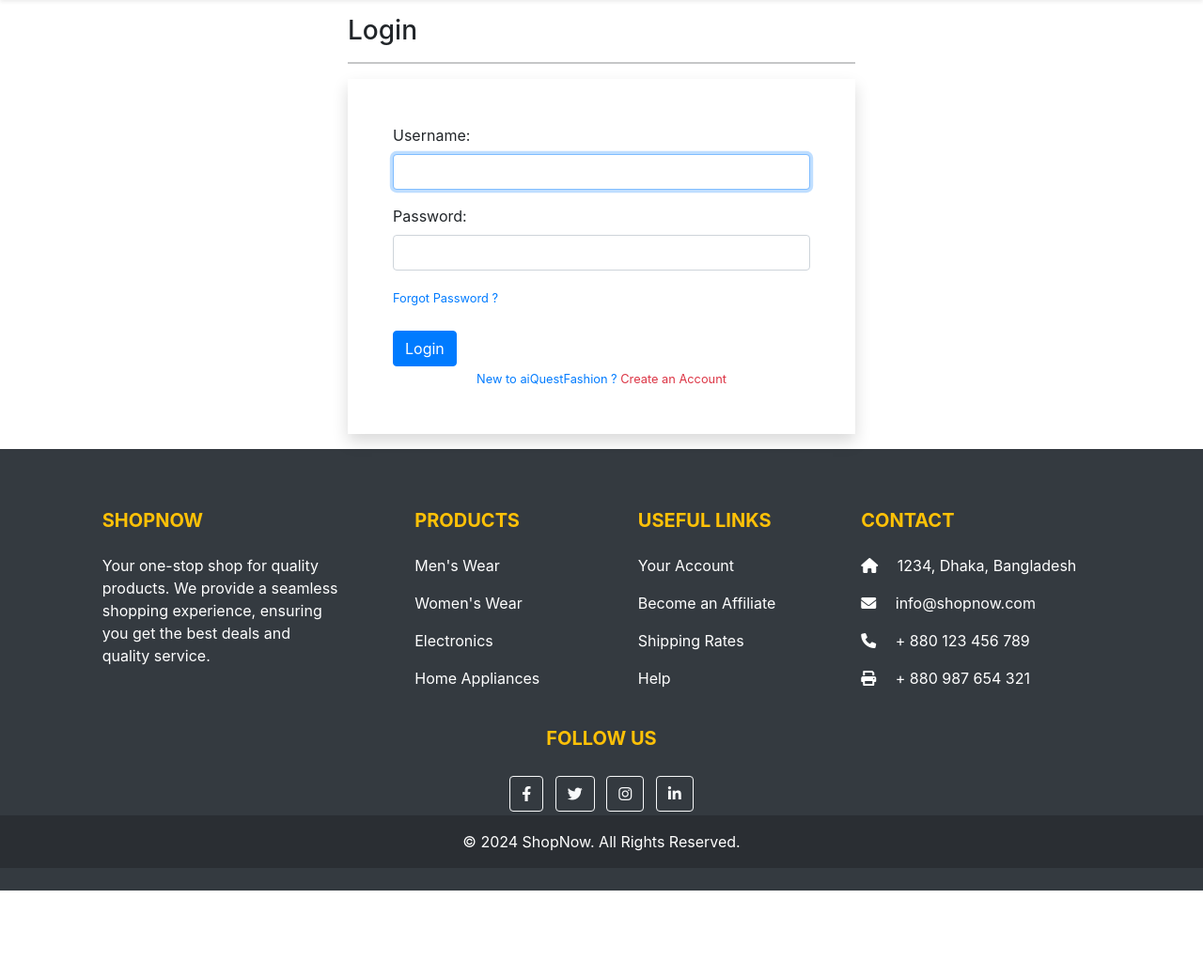
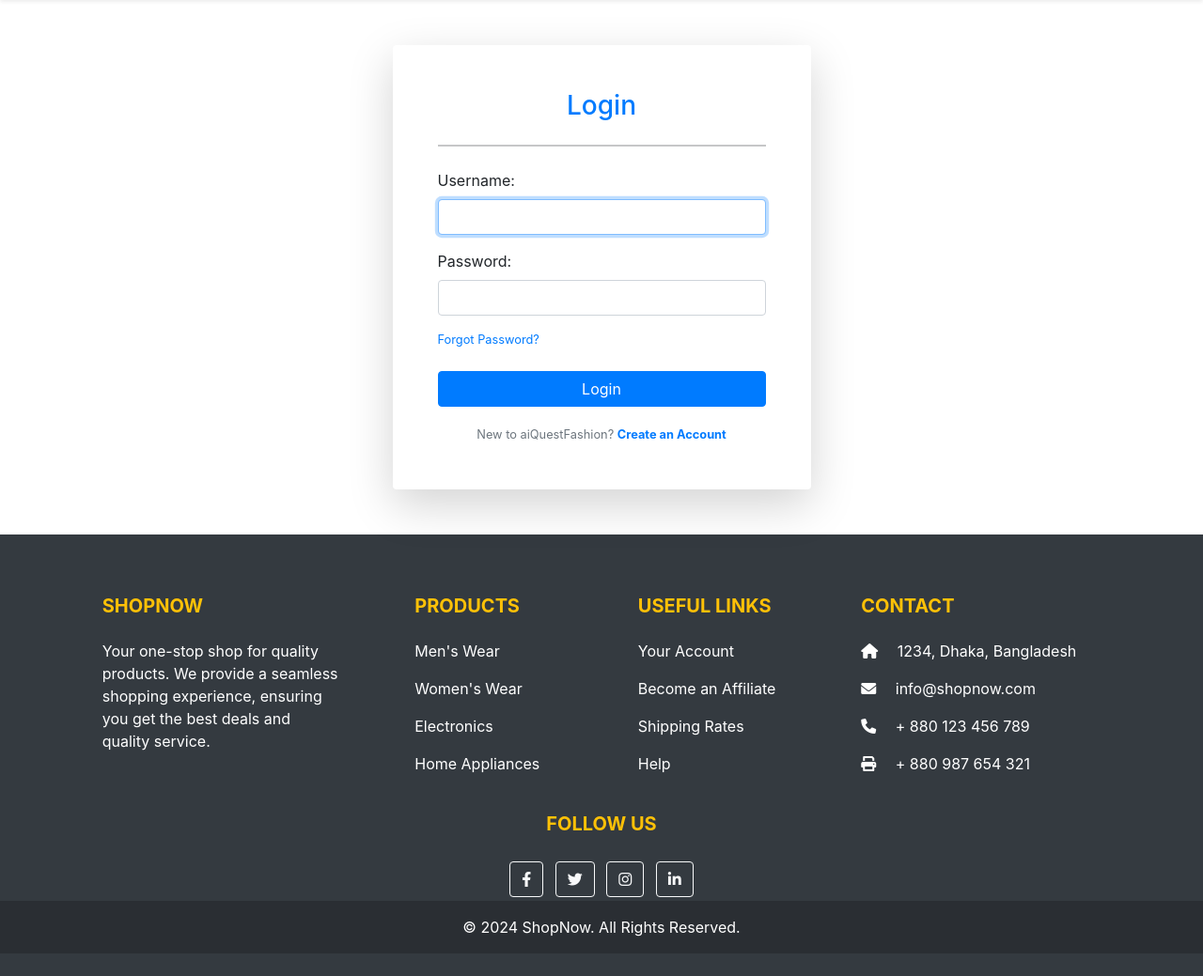
Before and after one commit to Shawon5030/ShopNow, a Django app: page /accounts/login/ in a window 1280 px wide. Shown: the part 72-1111 px from the top of the page at 94% size. Before the commit the page ends 1020 px from the top, so only its background shows below. Run offline with Django 4.2, Linux system fonts and the light colour scheme; some libraries are stand-ins or nearby versions; some web fonts are replaced.

Commit message:
Shawon-commit-number-101

```diff
--- a/Shop/templates/Shop/login.html
+++ b/Shop/templates/Shop/login.html
@@ -2,33 +2,47 @@
 {% load static %}
 {% block title %}Login{% endblock title %}
 {% block main-content %}
-<div class="container">
-    <div class="row my-3">
-        <div class="col-sm-6 offset-sm-3">
-            <h3>Login</h3>
-            <hr>
-            <form action="" method="post" novalidate class="shadow p-5">
+<div class="container my-5">
+    <div class="row justify-content-center">
+        <div class="col-md-6 col-lg-5">
+            <div class="card shadow-lg border-0">
+                <div class="card-body p-5">
+                    <h3 class="text-center text-primary mb-4">Login</h3>
+                    <hr class="mb-4">
+                    <form action="" method="post" novalidate>
                         {% csrf_token %}
 
                         {% for fm in form %}
                         <div class="form-group mb-3">
-                    {{fm.label_tag}}{{fm}} <small class="text-danger">{{fm.errors|striptags}}</small>
+                            {{ fm.label_tag }}
+                            {{ fm }}
+                            <small class="text-danger">{{ fm.errors|striptags }}</small>
                         </div>
                         {% endfor %}
-                <small><a href="{% url 'password-reset' %}">Forgot Password ?</a></small> <br>
-                <input type="submit" class="btn btn-primary mt-4" value="Login">
-                <br>
-                <div class="text-center text-primary fw-bold"><small>New to aiQuestFashion ? <a
-                            href="{% url 'customerregistration' %}" class="text-danger">Create an Account</a> </small>
+
+                        <div class="d-flex justify-content-between">
+                            <small><a href="{% url 'password-reset' %}">Forgot Password?</a></small>
+                        </div>
+
+                        <button type="submit" class="btn btn-primary w-100 mt-4">Login</button>
+
+                        <div class="text-center text-muted mt-3">
+                            <small>New to aiQuestFashion?
+                                <a href="{% url 'customerregistration' %}" class="text-primary fw-bold">Create an Account</a>
+                            </small>
                         </div>
 
                         {% if form.non_field_errors %}
+                        <div class="mt-3">
                             {% for error in form.non_field_errors %}
-                <p class='alert alert-danger'>{{error}}</p>
+                            <p class="alert alert-danger">{{ error }}</p>
                             {% endfor %}
+                        </div>
                         {% endif %}
                     </form>
                 </div>
             </div>
         </div>
+    </div>
+</div>
 {% endblock main-content %}
```
Also changed, not shown: db.sqlite3. Lines whose indentation alone changed are shown as unchanged.
